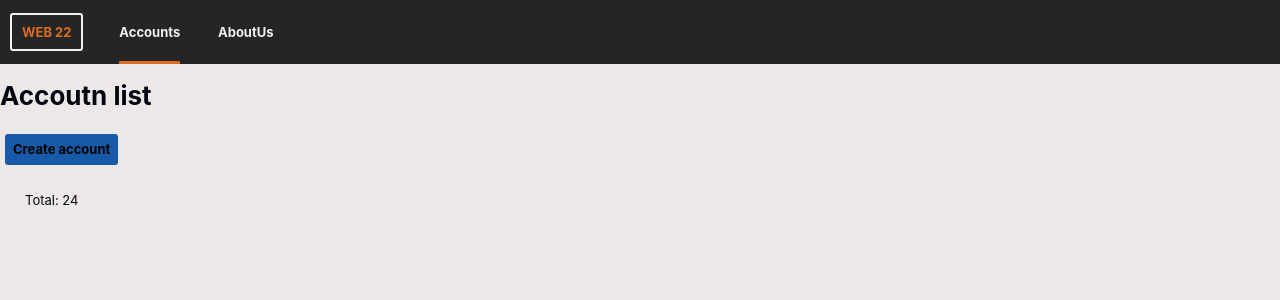
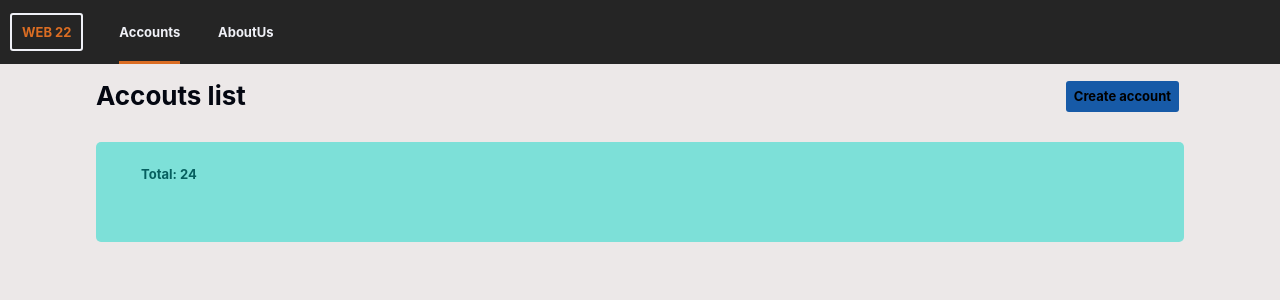
Before and after one commit to NazarK0/app-accounts, a React (Create React App) app in the folder app/: page /accounts in a window 1280 px wide. Shown: the top 300 px of the page. Built offline with nearby package versions, Linux system fonts and the light colour scheme.

Commit message:
accounts table

```diff
--- /dev/null
+++ b/app/src/components/AccountsTable/AccountsTable.module.scss
@@ -0,0 +1 @@
+@import '../../styles/colors';
--- /dev/null
+++ b/app/src/components/AccountsTable/index.ts
@@ -0,0 +1,2 @@
+import MessageBox from './AccountsTable';
+export default MessageBox;
--- a/app/src/components/MessageBox/MessageBox.module.scss
+++ b/app/src/components/MessageBox/MessageBox.module.scss
@@ -1,7 +1,24 @@
 @import '../../styles/colors';
 
 .messageBox {
-  padding: 10px 25px;
+  padding: 25px 45px;
   margin: 13px 0;
   border-radius: 5px;
+  min-height: 100px;
+  font-weight: bold;
+
+  &.info {
+    background-color: $msg-info-bg;
+    color: $msg-info-font;
+  }
+
+  &.warning {
+    background-color: $msg-warning-bg;
+    color: $msg-warning-font;
+  }
+
+  &.error {
+    background-color: $msg-error-bg;
+    color: $msg-error-font;
+  }
 }
--- a/app/src/components/MessageBox/MessageBox.tsx
+++ b/app/src/components/MessageBox/MessageBox.tsx
@@ -20,7 +20,7 @@ const MessageBox = ({ type, message }: IMessageBoxProps ):JSX.Element => {
   }
 
   return (
-    <div className={classNames(s.messageBox, messageTypeClassName)}>
+    <div className={classNames(s.messageBox, s[messageTypeClassName])}>
       {message}
     </div>
   )
--- a/app/src/pages/ContactsPage/ContactsPage.module.scss
+++ b/app/src/pages/ContactsPage/ContactsPage.module.scss
@@ -0,0 +1,5 @@
+.header {
+  display: flex;
+  align-items: center;
+  justify-content: space-between;
+}
--- a/app/src/pages/ContactsPage/ContactsPage.tsx
+++ b/app/src/pages/ContactsPage/ContactsPage.tsx
@@ -1,17 +1,19 @@
 import MessageBox from '../../components/MessageBox';
 import Navbar from '../../components/Navbar';
 import { ENavbarLinks } from '../../types/Navbar.props';
-import s from './Contacts.module.scss';
+import s from './ContactsPage.module.scss';
 
 const ContactsPage = ():JSX.Element => {
   return (
     <div>
       <Navbar active={ENavbarLinks.accounts} />
-      <header>
-        <h1>Accoutn list</h1>
-        <button className="create">Create account</button>
-      </header>
-      <MessageBox message="Total: 24"/>
+      <div className="container">
+        <header className={s.header}>
+          <h1>Accouts list</h1>
+          <button className="create">Create account</button>
+        </header>
+        <MessageBox message="Total: 24" />
+      </div>
     </div>
   )
 }
--- a/app/src/styles/_colors.scss
+++ b/app/src/styles/_colors.scss
@@ -16,12 +16,12 @@ $status-active-font: rgb(240, 243, 247);
 $status-pending-font: rgb(240, 243, 247);
 $status-disable-font: rgb(22, 10, 11);
 
-$msg-info-bg: rgb(179, 247, 241);
+$msg-info-bg: rgb(125, 224, 216);
 $msg-info-font: rgb(6, 95, 95);
 $msg-warning-bg: rgb(231, 225, 144);
 $msg-warning-font: rgb(235, 111, 10);
-$msg-accent-bg: rgb(240, 155, 155);
-$msg-accent-font: rgb(122, 9, 9);
+$msg-error-bg: rgb(240, 155, 155);
+$msg-error-font: rgb(122, 9, 9);
 
 $btn-font-light: rgb(248, 244, 244);
 $btn-font-dark: rgb(24, 4, 4);
--- a/app/src/types/MessageBox.props.ts
+++ b/app/src/types/MessageBox.props.ts
@@ -7,8 +7,8 @@ export enum EMessageType {
 export type TMessage = string;
 
 interface IMessageBoxProps {
-  type?: EMessageType,
-  message: TMessage,
+  type?: EMessageType;
+  message: TMessage;
 }
 
 export default IMessageBoxProps;
```
Also changed, not shown: app/src/components/AccountsTable/AccountsTable.tsx (added, +17 -0 lines), app/src/types/AccountsTable.props.ts (added, +21 -0 lines).
